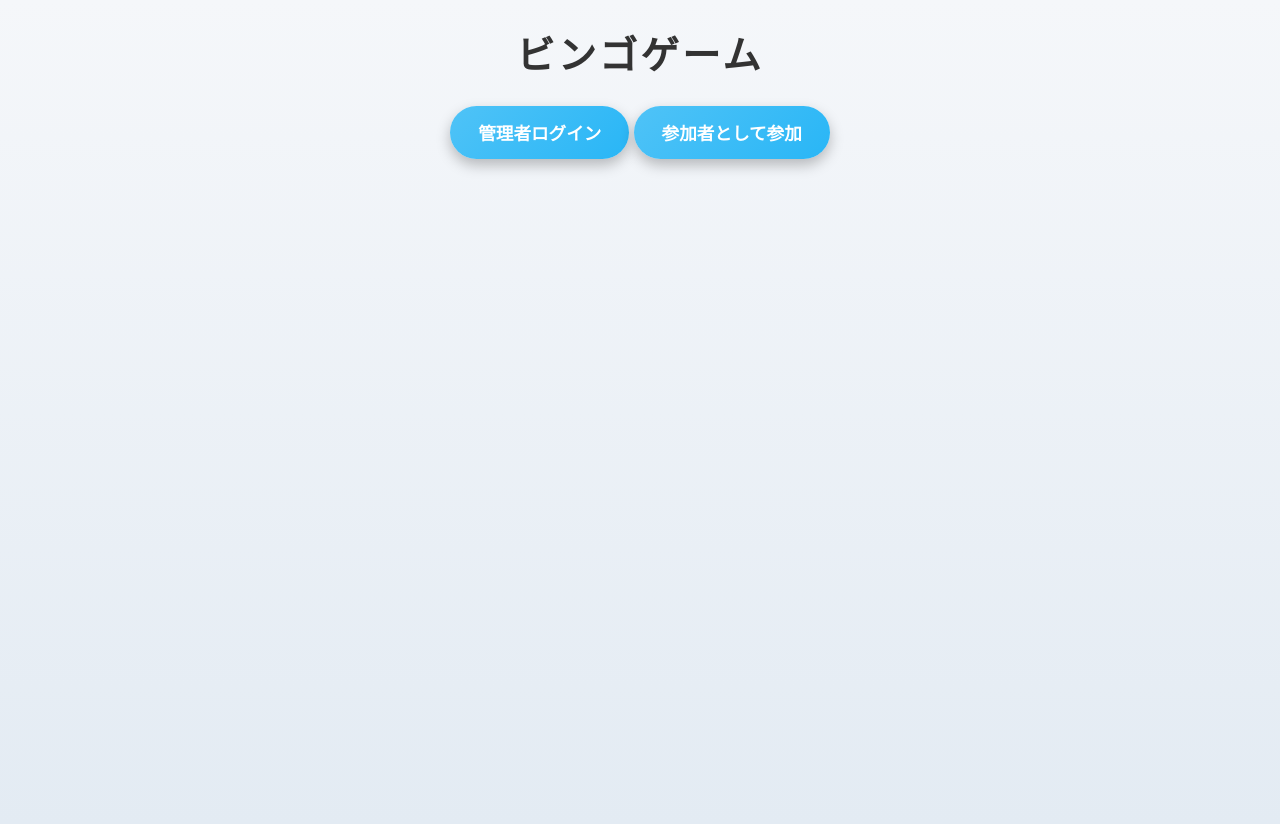
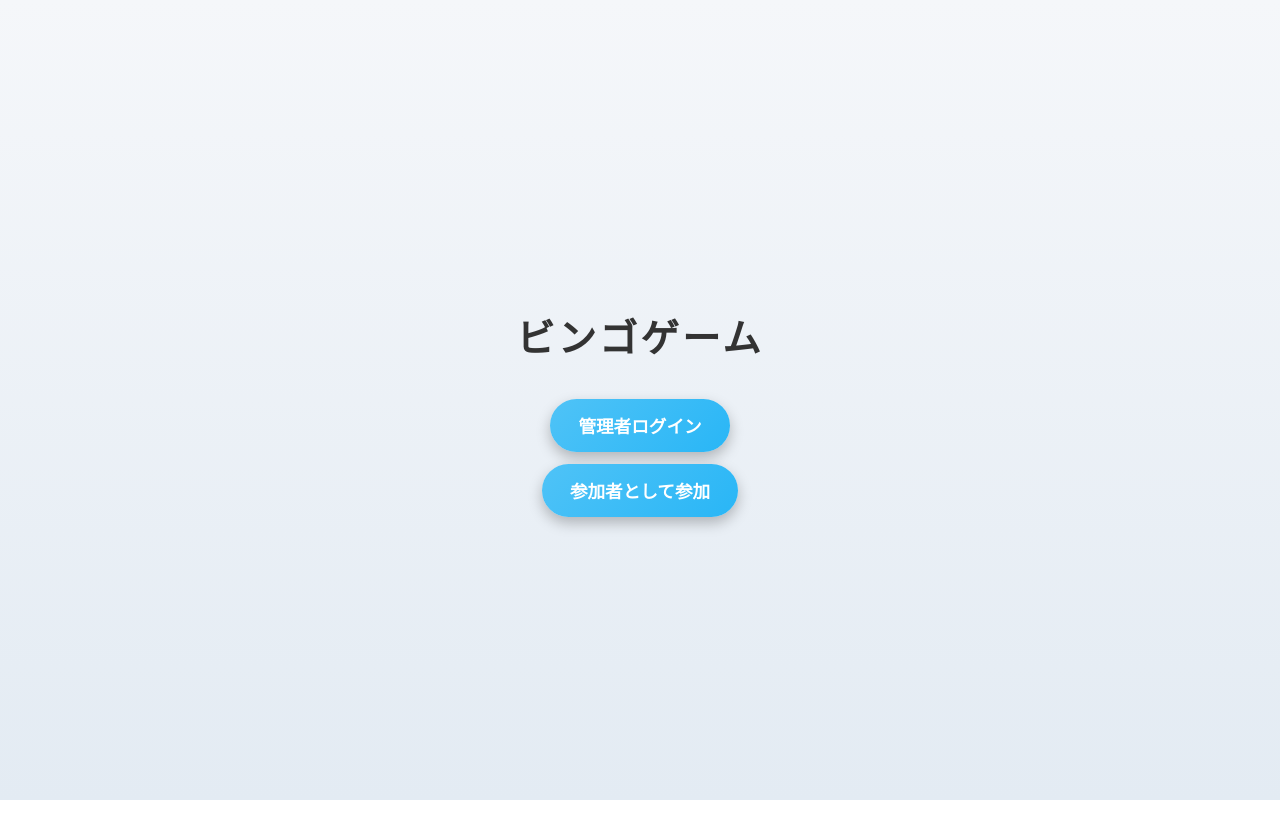
Before and after one commit to thazk1717-alt/bingoparty, a website: page public/index.html in a window 1280 px wide. After the commit the page ends 800 px from the top, so only its background shows below. Drawn offline with Linux system fonts and the light colour scheme; a web font is replaced by a local one.

Commit message:
Update style.css

```diff
--- a/public/style.css
+++ b/public/style.css
@@ -236,3 +236,22 @@ input[type="number"] {
     max-width: 900px;
   }
 }
+
+/* =========================
+   ログインページ中央寄せ
+========================= */
+body.login-page {
+  min-height: 100vh;
+
+  display: flex;
+  flex-direction: column;
+  justify-content: center; /* 縦中央 */
+  align-items: center;     /* 横中央 */
+}
+body.login-page h1 {
+  margin-bottom: 24px;
+}
+
+body.login-page button {
+  margin-top: 12px;
+}
```
